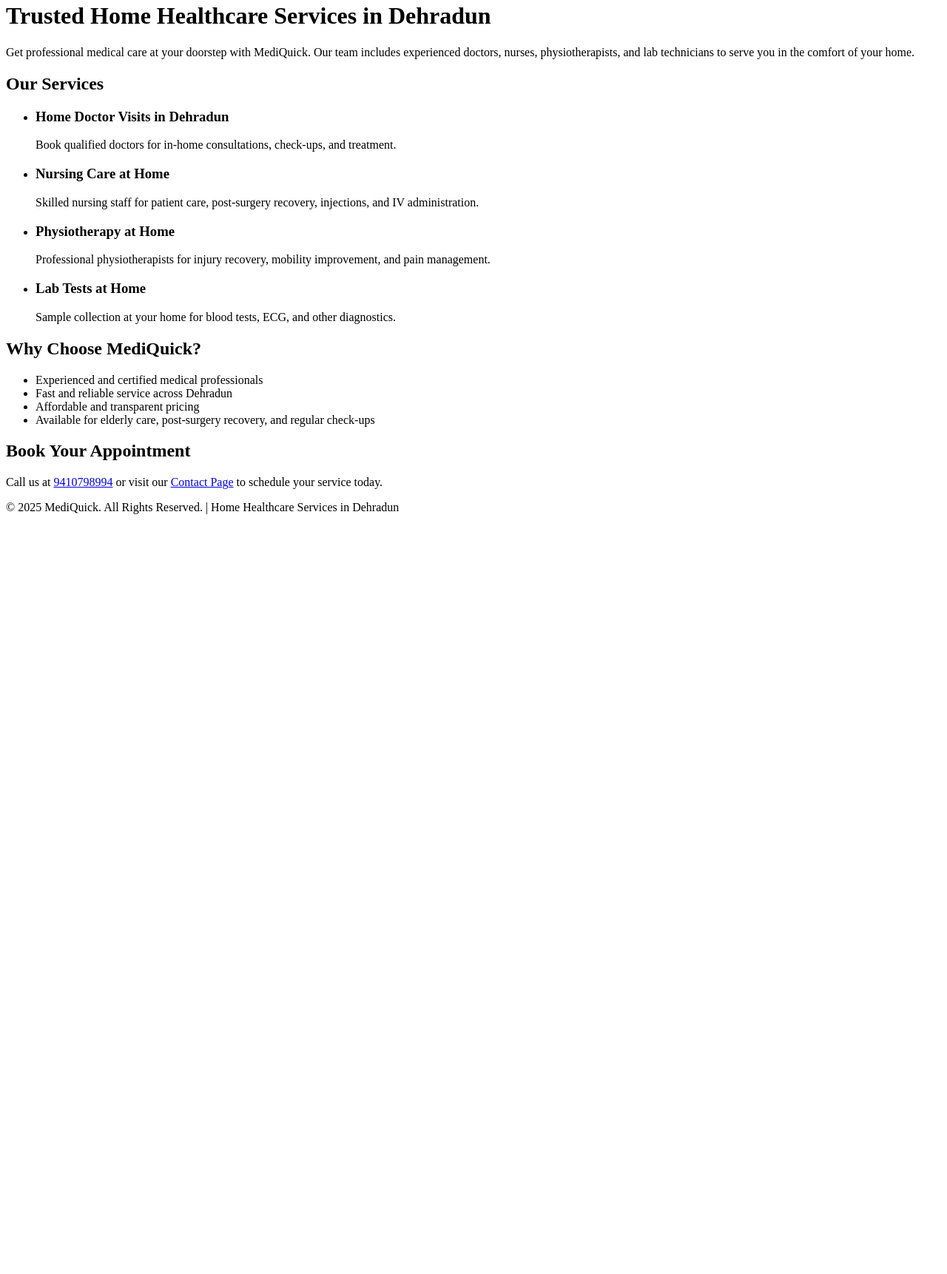
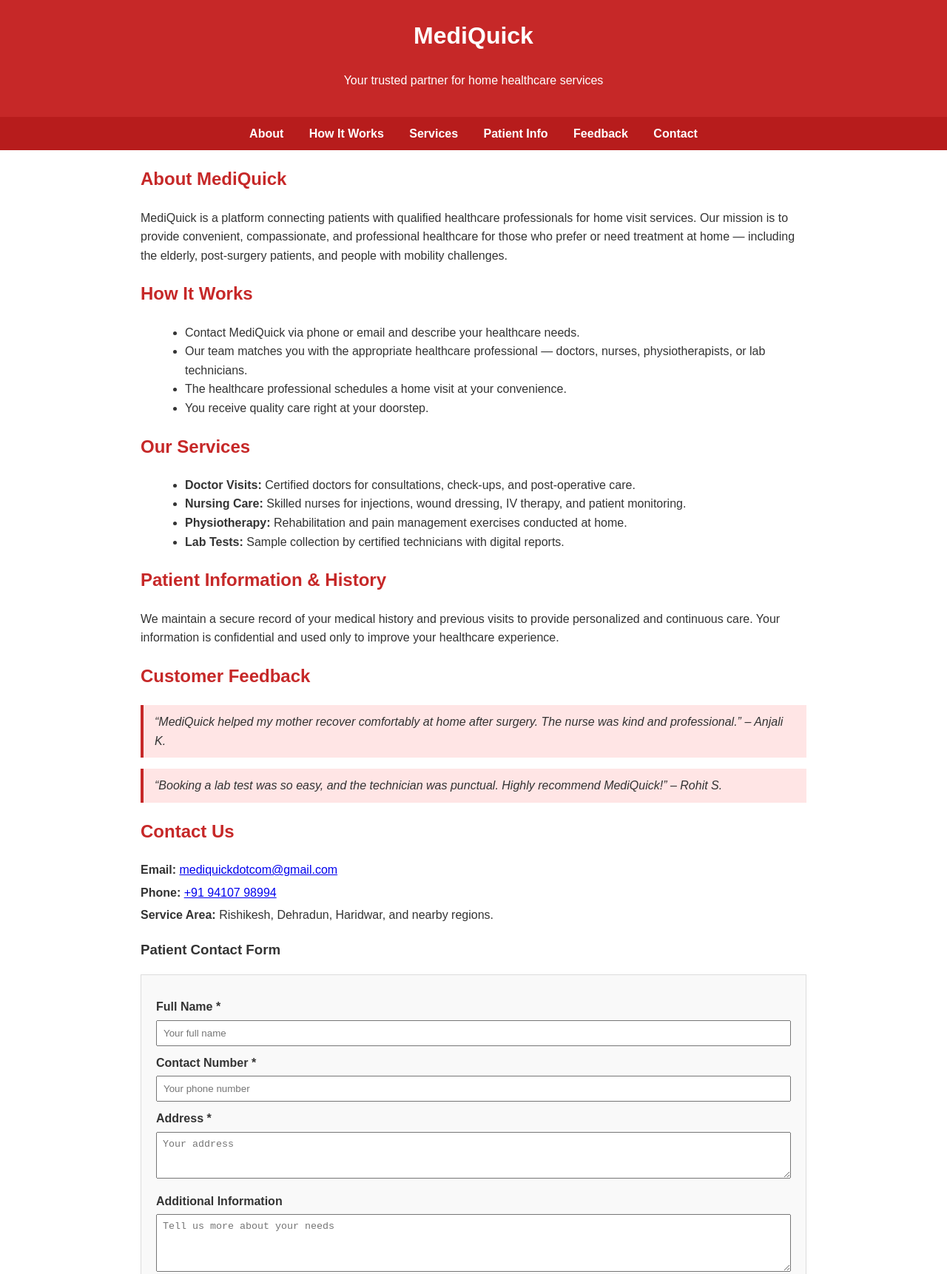
Before and after one commit to sanjana750/MediQuick.., a plain HTML site: page index.html in a window 1280 px wide. Shown: the part 18-1740 px from the top of the page at 74% size. Before the commit the page ends 800 px from the top, so only its background shows below. Drawn offline with Linux system fonts and the light colour scheme.

Commit message:
index.html

```diff
--- a/index.html
+++ b/index.html
@@ -1,47 +1,183 @@
-
 <!DOCTYPE html>
 <html lang="en">
 <head>
-    <meta charset="UTF-8">
-    <meta name="viewport" content="width=device-width, initial-scale=1.0">
-    <title>MediQuick | Home Healthcare Services in Dehradun</title>
-    <meta name="description" content="MediQuick offers trusted home healthcare services in Dehradun. Book doctors, nurses, physiotherapists & lab tests at your doorstep. Call now!">
-    <meta name="keywords" content="Home healthcare Dehradun, home doctor visit Dehradun, nursing care at home Dehradun, physiotherapy at home Dehradun, lab test at home Dehradun">
+  <meta charset="UTF-8" />
+  <meta name="viewport" content="width=device-width, initial-scale=1" />
+  <title>MediQuick - Home Healthcare Services</title>
+  <style>
+    body {
+      font-family: Arial, sans-serif;
+      margin: 0; padding: 0;
+      background: #fff;
+      color: #333;
+      line-height: 1.6;
+    }
+    header {
+      background: #c62828;
+      color: white;
+      padding: 20px 10px;
+      text-align: center;
+    }
+    nav {
+      background: #b71c1c;
+      padding: 10px;
+      text-align: center;
+    }
+    nav a {
+      color: white;
+      margin: 0 15px;
+      text-decoration: none;
+      font-weight: bold;
+    }
+    section {
+      max-width: 900px;
+      margin: 20px auto;
+      padding: 0 10px;
+    }
+    h2 {
+      color: #c62828;
+    }
+    .service-list, .how-it-works-list {
+      list-style-type: disc;
+      margin-left: 20px;
+    }
+    .feedback {
+      background: #ffe5e5;
+      border-left: 4px solid #c62828;
+      margin: 15px 0;
+      padding: 10px 15px;
+      font-style: italic;
+    }
+    footer {
+      background: #c62828;
+      color: white;
+      text-align: center;
+      padding: 15px 10px;
+      margin-top: 30px;
+    }
+    .contact-info p {
+      margin: 5px 0;
+    }
+    form {
+      background: #f9f9f9;
+      padding: 20px;
+      border: 1px solid #ddd;
+      margin-top: 15px;
+    }
+    form label {
+      display: block;
+      margin: 10px 0 5px;
+      font-weight: bold;
+    }
+    form input, form textarea {
+      width: 100%;
+      padding: 8px;
+      box-sizing: border-box;
+    }
+    form button {
+      margin-top: 15px;
+      background: #c62828;
+      color: white;
+      border: none;
+      padding: 10px 15px;
+      cursor: pointer;
+      font-size: 16px;
+    }
+    form button:hover {
+      background: #b71c1c;
+    }
+  </style>
 </head>
 <body>
 
 <header>
-        <h1>Trusted Home Healthcare Services in Dehradun</h1>
-        <p>Get professional medical care at your doorstep with MediQuick. Our team includes experienced doctors, nurses, physiotherapists, and lab technicians to serve you in the comfort of your home.</p>
+  <h1>MediQuick</h1>
+  <p>Your trusted partner for home healthcare services</p>
 </header>
 
-    <section>
+<nav>
+  <a href="#about">About</a>
+  <a href="#how-it-works">How It Works</a>
+  <a href="#services">Services</a>
+  <a href="#patient-info">Patient Info</a>
+  <a href="#feedback">Feedback</a>
+  <a href="#contact">Contact</a>
+</nav>
+
+<section id="about">
+  <h2>About MediQuick</h2>
+  <p>
+    MediQuick is a platform connecting patients with qualified healthcare professionals for home visit services.
+    Our mission is to provide convenient, compassionate, and professional healthcare for those who prefer or need treatment at home — including the elderly, post-surgery patients, and people with mobility challenges.
+  </p>
+</section>
+
+<section id="how-it-works">
+  <h2>How It Works</h2>
+  <ol class="how-it-works-list">
+    <li>Contact MediQuick via phone or email and describe your healthcare needs.</li>
+    <li>Our team matches you with the appropriate healthcare professional — doctors, nurses, physiotherapists, or lab technicians.</li>
+    <li>The healthcare professional schedules a home visit at your convenience.</li>
+    <li>You receive quality care right at your doorstep.</li>
+  </ol>
+</section>
+
+<section id="services">
   <h2>Our Services</h2>
-        <ul>
-            <li><h3>Home Doctor Visits in Dehradun</h3><p>Book qualified doctors for in-home consultations, check-ups, and treatment.</p></li>
-            <li><h3>Nursing Care at Home</h3><p>Skilled nursing staff for patient care, post-surgery recovery, injections, and IV administration.</p></li>
-            <li><h3>Physiotherapy at Home</h3><p>Professional physiotherapists for injury recovery, mobility improvement, and pain management.</p></li>
-            <li><h3>Lab Tests at Home</h3><p>Sample collection at your home for blood tests, ECG, and other diagnostics.</p></li>
+  <ul class="service-list">
+    <li><strong>Doctor Visits:</strong> Certified doctors for consultations, check-ups, and post-operative care.</li>
+    <li><strong>Nursing Care:</strong> Skilled nurses for injections, wound dressing, IV therapy, and patient monitoring.</li>
+    <li><strong>Physiotherapy:</strong> Rehabilitation and pain management exercises conducted at home.</li>
+    <li><strong>Lab Tests:</strong> Sample collection by certified technicians with digital reports.</li>
   </ul>
 </section>
 
-    <section>
-        <h2>Why Choose MediQuick?</h2>
-        <ul>
-            <li>Experienced and certified medical professionals</li>
-            <li>Fast and reliable service across Dehradun</li>
-            <li>Affordable and transparent pricing</li>
-            <li>Available for elderly care, post-surgery recovery, and regular check-ups</li>
-        </ul>
+<section id="patient-info">
+  <h2>Patient Information & History</h2>
+  <p>
+    We maintain a secure record of your medical history and previous visits to provide personalized and continuous care.
+    Your information is confidential and used only to improve your healthcare experience.
+  </p>
 </section>
 
-    <section>
-        <h2>Book Your Appointment</h2>
-        <p>Call us at <a href="tel:9410798994">9410798994</a> or visit our <a href="https://mediquick.online/contact">Contact Page</a> to schedule your service today.</p>
+<section id="feedback">
+  <h2>Customer Feedback</h2>
+  <div class="feedback">
+    “MediQuick helped my mother recover comfortably at home after surgery. The nurse was kind and professional.” – Anjali K.
+  </div>
+  <div class="feedback">
+    “Booking a lab test was so easy, and the technician was punctual. Highly recommend MediQuick!” – Rohit S.
+  </div>
+</section>
+
+<section id="contact">
+  <h2>Contact Us</h2>
+  <div class="contact-info">
+    <p><strong>Email:</strong> <a href="mailto:mediquickdotcom@gmail.com">mediquickdotcom@gmail.com</a></p>
+    <p><strong>Phone:</strong> <a href="tel:+919410798994">+91 94107 98994</a></p>
+    <p><strong>Service Area:</strong> Rishikesh, Dehradun, Haridwar, and nearby regions.</p>
+  </div>
+
+  <h3>Patient Contact Form</h3>
+  <form action="https://formspree.io/f/mqknjwqv" method="POST">
+    <label for="name">Full Name *</label>
+    <input type="text" id="name" name="name" placeholder="Your full name" required />
+
+    <label for="phone">Contact Number *</label>
+    <input type="tel" id="phone" name="phone" placeholder="Your phone number" required pattern="[0-9]{10,15}" />
+
+    <label for="address">Address *</label>
+    <textarea id="address" name="address" placeholder="Your address" rows="3" required></textarea>
+
+    <label for="message">Additional Information</label>
+    <textarea id="message" name="message" placeholder="Tell us more about your needs" rows="4"></textarea>
+
+    <button type="submit">Submit</button>
+  </form>
 </section>
 
 <footer>
-        <p>&copy; 2025 MediQuick. All Rights Reserved. | Home Healthcare Services in Dehradun</p>
+  &copy; 2025 MediQuick. All rights reserved.
 </footer>
 
 </body>
```
Lines whose indentation alone changed are shown as unchanged.
